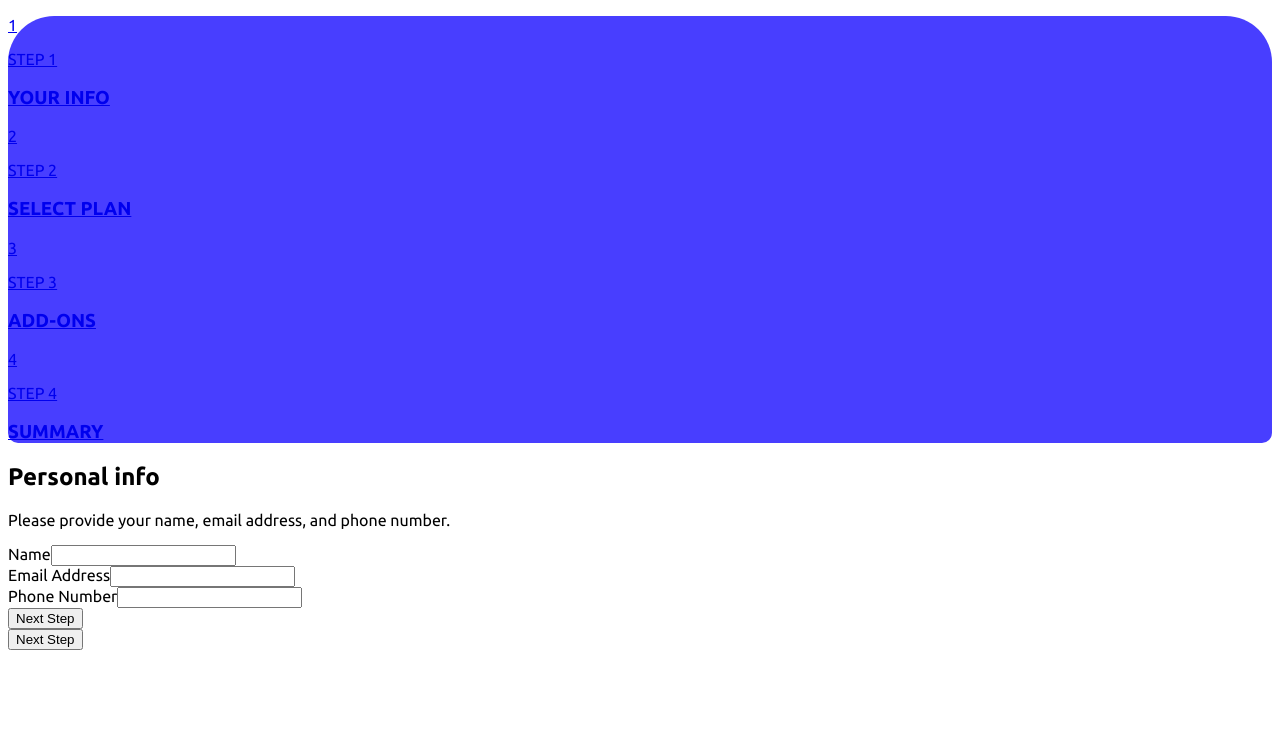
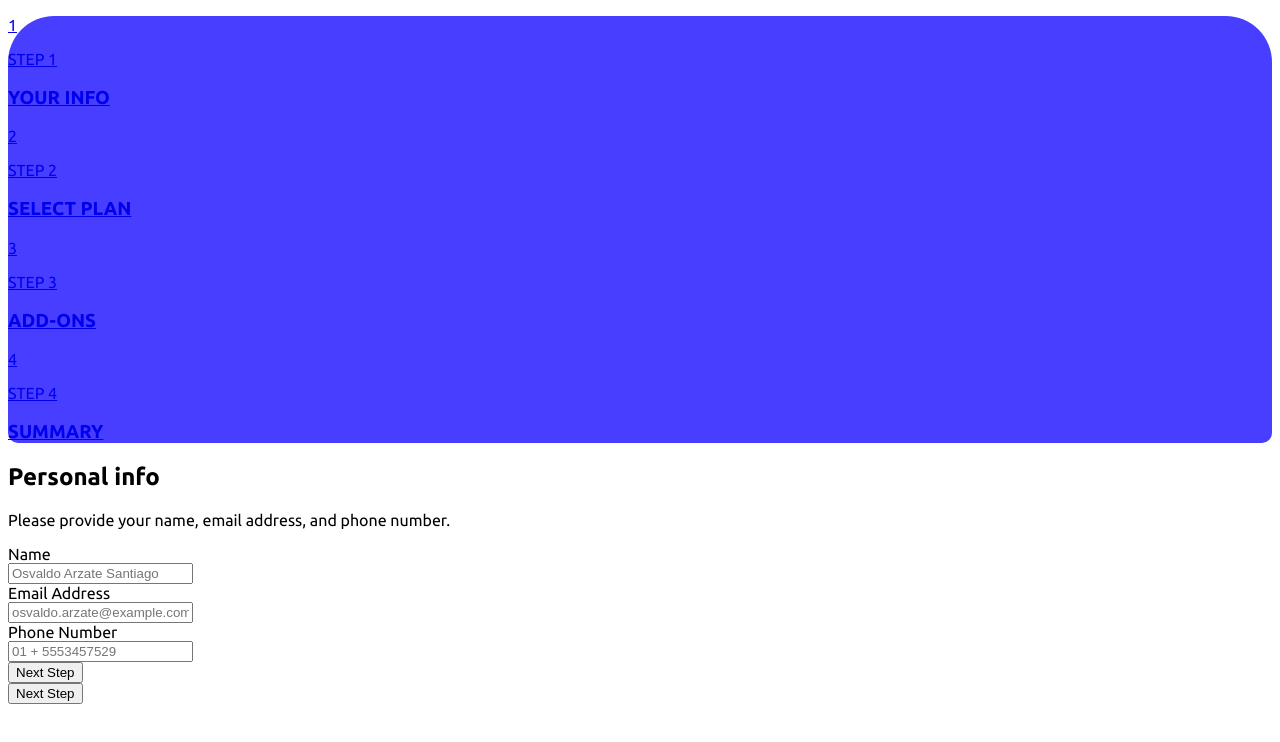
Before and after one commit to ArzCorp/form-web-app, a Next.js app: page /form/step-one in a window 1280 px wide. Shown: the top 742 px of the page. Built offline with nearby package versions, Linux system fonts and the light colour scheme.

Commit message:
✨ add input validations

```diff
--- a/src/components/TextInput.js
+++ b/src/components/TextInput.js
@@ -1,16 +1,62 @@
-export default function TextInput({ name, label, ...props }) {
+import { useState } from 'react'
+import {
+	EMPTY_FUNCTION,
+	EMPTY_STRING,
+	INPUT_TYPE_EMAIL,
+	INPUT_TYPE_NUMBER,
+	WRONG_EMAIL_FORMAT_MESSAGE,
+	WRONG_PHONE_NUMBER_FORMAT_MESSAGE,
+} from 'utils/constants'
+import { isEmpty, validateEmail, validatePhoneNumber } from 'utils/validations'
+
+export default function TextInput({
+	name,
+	label,
+	onChange = EMPTY_FUNCTION,
+	...props
+}) {
+	const [error, setError] = useState(EMPTY_STRING)
+	const errorStyles = error
+		? 'border-red-error focus:ring-red-error focus:border-red-error'
+		: 'border-border focus:ring-purple focus:border-purple'
+
+	const handleChange = (e) => {
+		validateInput(e)
+	}
+
+	const validateInput = (e) => {
+		const { type, value } = e.target
+
+		if (isEmpty(value)) return setError('Campo requerido')
+
+		if (type === INPUT_TYPE_NUMBER && !validatePhoneNumber(value))
+			return setError(WRONG_PHONE_NUMBER_FORMAT_MESSAGE)
+
+		if (type === INPUT_TYPE_EMAIL && !validateEmail(value))
+			return setError(WRONG_EMAIL_FORMAT_MESSAGE)
+
+		setError(EMPTY_STRING)
+		onChange(e)
+	}
+
 	return (
 		<div>
-			<label
-				className="text-body-s lg:text-body-m block mb-[3px] text-denim"
-				htmlFor={name}
-			>
-				{label}
-			</label>
+			<div className="mb-[3px] flex items-center justify-between">
+				<label
+					className="text-body-s lg:text-body-m block text-denim"
+					htmlFor={name}
+				>
+					{label}
+				</label>
+				{error ? (
+					<p className="text-red-error text-body-m font-bold">{error}</p>
+				) : null}
+			</div>
 			<input
-				className="w-full border-border border placeholder-grey text-grey outline-purple p-3 rounded text-body-l lg:text-body-xl font-medium max-h-[40px]"
-				type="text"
+				className={`w-full ${errorStyles} appearance-none border placeholder-grey text-denim p-3 rounded text-body-l lg:text-body-xl font-medium max-h-[40px]`}
 				name={name}
+				onChange={handleChange}
+				onKeyDown={validateInput}
 				{...props}
 			/>
 		</div>
--- a/src/pages/form/step-one.js
+++ b/src/pages/form/step-one.js
@@ -3,16 +3,28 @@ import StepLayout from 'components/StepLayout'
 import TextInput from 'components/TextInput'
 
 export default function stepOne() {
+	const handleChange = (e) => {
+		const { name, value, type } = e.target
+	}
 	return (
 		<Layout title="Form | Step - one">
 			<StepLayout
 				title="Personal info"
 				description="Please provide your name, email address, and phone number."
 			/>
-			<div className="flex flex-col gap-4 lg:gap-6">
-				<TextInput label="Name" />
-				<TextInput label="Email Address" />
-				<TextInput label="Phone Number" />
+			<div className="flex flex-col gap-4 lg:gap-6 pb-2">
+				<TextInput label="Name" placeholder="Osvaldo Arzate Santiago" />
+				<TextInput
+					type="email"
+					label="Email Address"
+					placeholder="osvaldo.arzate@example.com"
+				/>
+				<TextInput
+					label="Phone Number"
+					placeholder="01 + 5553457529"
+					onChange={handleChange}
+					type="number"
+				/>
 			</div>
 		</Layout>
 	)
--- a/src/styles/index.css
+++ b/src/styles/index.css
@@ -1,5 +1,23 @@
 html {
 	font-family: 'Ubuntu', sans-serif;
+}
+
+input {
+	outline: none;
+}
+
+input:focus {
+	outline: none;
+}
+
+input::-webkit-outer-spin-button,
+input::-webkit-inner-spin-button {
+	-webkit-appearance: none;
+	margin: 0;
+}
+
+input[type='number'] {
+	-moz-appearance: textfield;
 }
 
 .h-main {
--- a/src/utils/constants.js
+++ b/src/utils/constants.js
@@ -2,10 +2,19 @@ export const EMPTY_STRING = ''
 export const TRUE = true
 export const FALSE = false
 export const NULL = null
+export const EMPTY_FUNCTION = () => {}
 export const _0 = 0
 
 export const MARGIN_FOOTER_MAIN_PAGE = 24
 export const MARGIN_HEADER_MAIN_PAGE = 99
+
+export const INPUT_TYPE_NUMBER = 'number'
+export const INPUT_TYPE_EMAIL = 'email'
+export const INPUT_TYPE_PASSWORD = 'password'
+
+export const WRONG_EMAIL_FORMAT_MESSAGE = 'Formato incorrecto'
+export const WRONG_PHONE_NUMBER_FORMAT_MESSAGE =
+	'El número debe tener 10 dígitos'
 
 export const PAGES = [
 	{
--- /dev/null
+++ b/src/utils/validations.js
@@ -0,0 +1,15 @@
+import { EMPTY_STRING } from './constants'
+
+export const validatePhoneNumber = (phoneNumber = EMPTY_STRING) => {
+	return phoneNumber.length >= 10
+}
+
+export const validateEmail = (email) => {
+	return String(email)
+		.toLowerCase()
+		.match(
+			/^(([^<>()[\]\\.,;:\s@"]+(\.[^<>()[\]\\.,;:\s@"]+)*)|(".+"))@((\[[0-9]{1,3}\.[0-9]{1,3}\.[0-9]{1,3}\.[0-9]{1,3}\])|(([a-zA-Z\-0-9]+\.)+[a-zA-Z]{2,}))$/
+		)
+}
+
+export const isEmpty = (value) => String(value).length === 0
```
